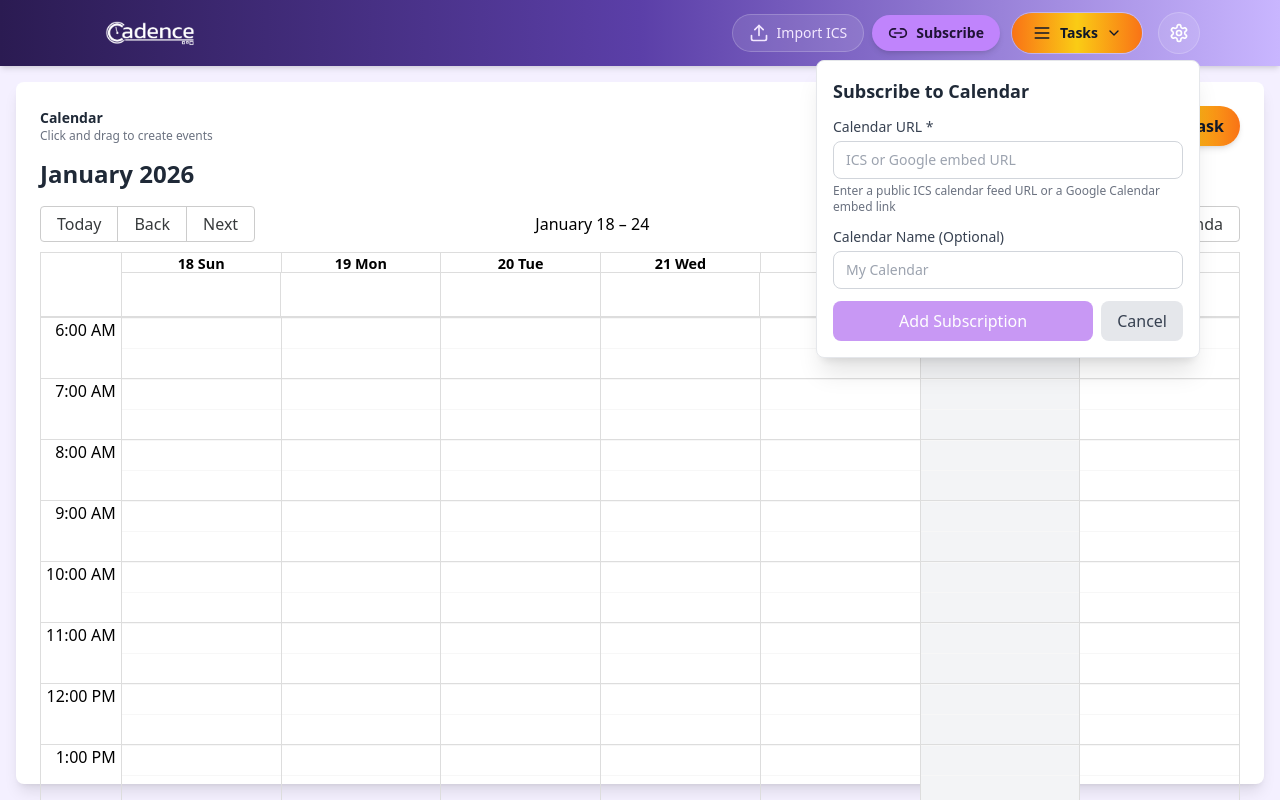
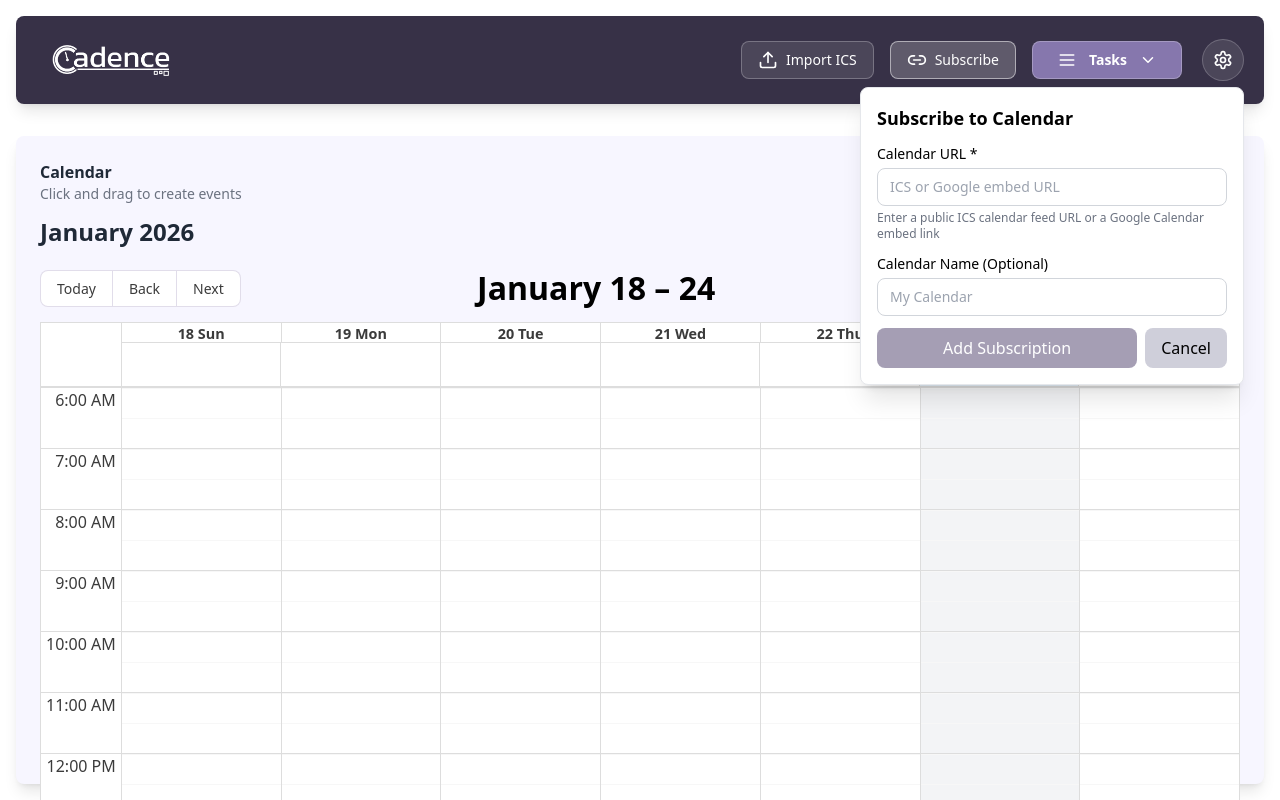
Before and after one commit to JunseongLee98/Capstone_Bridgers, a Next.js app: page / in a window 1280 px wide. Both pictures are taken after a click on the button "Subscribe". Built offline with nearby package versions, Linux system fonts and the light colour scheme.

Commit message:
Update overall UI color scheme, spacing, and sizing

```diff
--- a/app/globals.css
+++ b/app/globals.css
@@ -24,6 +24,12 @@ body {
   min-height: 0;
 }
 
+.rbc-toolbar-label {
+  font-size: 32px;
+  font-weight: 600;
+  background-color: #F7F6FF;
+}
+
 .rbc-event {
   border-radius: 4px;
   padding: 2px 5px;
@@ -41,3 +47,30 @@ body {
 .rbc-time-slot {
   min-height: 30px; /* each 30-minute slot within the hour */
 }
+
+.rbc-time-view,
+.rbc-month-view,
+.rbc-agenda-view {
+  background-color: white;
+}
+
+.rbc-toolbar .rbc-btn-group button {
+  background: white;
+  color: #3B3B3B;
+  border: 1px solid rgba(134, 119, 173, 0.25);
+  border-radius: 8px;
+  padding: 8px 16px;
+  font-size: 14px;
+  font-weight: 500;
+  transition: all 150ms ease;
+}
+
+.rbc-header {
+  color: #3B3B3B;
+  font-weight: 600;
+}
+
+.rbc-label {
+  color: #3B3B3B;
+  font-weight: 400;
+}
--- a/app/page.tsx
+++ b/app/page.tsx
@@ -757,13 +757,13 @@ export default function Home() {
   const incompleteTasksCount = tasks.filter(t => !t.completedAt).length;
 
   return (
-    <main className="h-screen flex flex-col bg-[#f4f0ff]">
+    <main className="h-screen flex flex-col bg-white">
       {/* Header with dropdowns */}
-      <header className="bg-gradient-to-r from-[#2b1b52] via-[#5b3fa8] to-[#c9b6ff] shadow-md">
-        <div className="max-w-6xl mx-auto px-4 py-3">
+      <header className="p-4">
+        <div className="bg-primary-dark rounded-lg shadow-lg p-5">
           <div className="flex items-center justify-between gap-6">
             <div className="flex items-center gap-3">
-              <div className="relative h-9 w-[140px]">
+              <div className="relative h-12 w-[150px]">
                 <Image
                   src="/cadence-logo-white.png"
                   alt="Cadence"
@@ -774,7 +774,7 @@ export default function Home() {
               </div>
             </div>
 
-            <div className="flex items-center gap-3 relative">
+            <div className="flex items-center gap-4 relative">
               {/* ICS File Import & Subscribe */}
               <input
                 ref={fileInputRef}
@@ -784,11 +784,11 @@ export default function Home() {
                 className="hidden"
                 disabled={isImportingICS}
               />
-              <div className="flex items-center gap-2">
+              <div className="flex items-center gap-4">
                 <button
                   onClick={triggerFileInput}
                   disabled={isImportingICS}
-                  className="flex items-center gap-2 px-4 py-2 rounded-full bg-white/10 text-purple-100 border border-white/20 hover:bg-white/16 transition-colors disabled:opacity-50 text-sm"
+                  className="flex items-center gap-2 px-4 py-2 rounded-lg bg-white/10 text-white border border-white/25 hover:bg-white/16 transition-colors hover:bg-white/16 hover:border-white/40 hover:text-white disabled:opacity-50 text-sm"
                   title="Import ICS calendar file"
                 >
                   <Upload size={20} />
@@ -796,7 +796,7 @@ export default function Home() {
                 </button>
                 <button
                   onClick={() => setShowSubscriptionDialog(!showSubscriptionDialog)}
-                  className="flex items-center gap-2 px-4 py-2 rounded-full bg-purple-400 text-[#1f1235] font-semibold shadow-md hover:bg-purple-300 transition-colors text-sm"
+                  className={`flex items-center gap-2 px-4 py-2 rounded-lg bg-white/10 text-white border border-white/25 hover:bg-white/16 transition-colors hover:border-white/40 hover:text-white ${showSubscriptionDialog ? "bg-white/20 border-white/50 text-white" : ""} disabled:opacity-50 text-sm`}
                   title="Subscribe to ICS calendar URL"
                 >
                   <Link2 size={20} />
@@ -807,10 +807,10 @@ export default function Home() {
               {/* Subscription Dialog */}
               {showSubscriptionDialog && (
                 <div className="absolute right-0 top-12 w-96 bg-white rounded-lg shadow-xl border border-gray-200 z-50 p-4">
-                  <h3 className="text-lg font-bold text-gray-800 mb-3">Subscribe to Calendar</h3>
+                  <h3 className="text-lg font-bold text-primary mb-3">Subscribe to Calendar</h3>
                   <div className="space-y-3">
                     <div>
-                      <label className="block text-sm font-medium text-gray-700 mb-1">
+                      <label className="block text-sm font-medium text-primary mb-1">
                         Calendar URL *
                       </label>
                       <input
@@ -825,7 +825,7 @@ export default function Home() {
                       </p>
                     </div>
                     <div>
-                      <label className="block text-sm font-medium text-gray-700 mb-1">
+                      <label className="block text-sm font-medium text-primary mb-1">
                         Calendar Name (Optional)
                       </label>
                       <input
@@ -884,7 +884,7 @@ export default function Home() {
                       <button
                         onClick={handleAddICSSubscription}
                         disabled={isLoadingICSSubscription || !newSubscriptionUrl.trim()}
-                        className="flex-1 px-4 py-2 bg-purple-600 text-white rounded-lg hover:bg-purple-700 disabled:opacity-50 disabled:cursor-not-allowed transition-colors"
+                        className="flex-1 px-4 py-2 bg-secondary/80 text-white rounded-lg hover:bg-secondary disabled:opacity-70 disabled:cursor-not-allowed transition-colors"
                       >
                         {isLoadingICSSubscription ? 'Adding...' : 'Add Subscription'}
                       </button>
@@ -894,7 +894,7 @@ export default function Home() {
                           setNewSubscriptionUrl('');
                           setNewSubscriptionName('');
                         }}
-                        className="px-4 py-2 bg-gray-200 text-gray-700 rounded-lg hover:bg-gray-300 transition-colors"
+                        className="px-4 py-2 bg-neutral text-primary rounded-lg hover:bg-neutral/80 transition-colors"
                       >
                         Cancel
                       </button>
@@ -909,8 +909,7 @@ export default function Home() {
                   onClick={() => {
                     setTasksDropdownOpen(!tasksDropdownOpen);
                   }}
-                  className="flex items-center gap-2 px-5 py-2.5 rounded-full bg-gradient-to-r from-[#f97316] via-[#facc15] to-[#f97316] text-slate-900 font-semibold shadow-[0_0_0_1px_rgba(255,255,255,0.35)] hover:shadow-[0_0_0_2px_rgba(255,255,255,0.6)] transition-all text-sm"
-                >
+                  className={`flex items-center gap-3 px-6 py-2 rounded-lg bg-primary-light text-white font-semibold text-sm border border-white/25 transition-colors hover:bg-primary-light/90 hover:text-white ${tasksDropdownOpen ? "bg-primary-light/80 border-white/50 text-white" : ""}`}                >
                   <Menu size={20} />
                   Tasks
                   {incompleteTasksCount > 0 && (
@@ -918,14 +917,14 @@ export default function Home() {
                       {incompleteTasksCount}
                     </span>
                   )}
-                  <ChevronDown size={16} />
+                  <ChevronDown size={18} />
                 </button>
 
                 {tasksDropdownOpen && (
                   <div className="absolute right-0 mt-2 w-96 bg-white rounded-lg shadow-xl border border-gray-200 z-50 max-h-[calc(100vh-120px)] overflow-y-auto">
                     <div className="p-4 border-b border-gray-200">
                       <div className="flex items-center justify-between mb-4">
-                        <h2 className="text-xl font-bold text-gray-800">Tasks</h2>
+                        <h2 className="text-xl font-bold text-primary">Tasks</h2>
                         <div className="flex gap-2">
                           <input
                             ref={tasksFileInputRef}
@@ -938,7 +937,7 @@ export default function Home() {
                           <button
                             onClick={triggerTasksFileInput}
                             disabled={isImportingICS}
-                            className="flex items-center gap-1.5 px-2.5 py-1.5 bg-purple-600 text-white text-xs rounded-lg hover:bg-purple-700 transition-colors disabled:opacity-50"
+                            className="flex items-center gap-1.5 px-2.5 py-1.5 bg-secondary-inactive text-white text-xs rounded-lg hover:bg-secondary-inactive/85 transition-colors disabled:opacity-50"
                             title="Import tasks from ICS file"
                           >
                             <Upload size={14} />
@@ -946,7 +945,7 @@ export default function Home() {
                           </button>
                           <button
                             onClick={() => setIsAddingTask(!isAddingTask)}
-                            className="flex items-center gap-2 px-3 py-1.5 bg-primary-600 text-white text-sm rounded-lg hover:bg-primary-700 transition-colors"
+                            className="flex items-center gap-2 px-3 py-1.5 bg-secondary text-white text-sm rounded-lg hover:bg-secondary/90 transition-colors"
                           >
                             <Plus size={16} />
                             Add Task
@@ -1231,11 +1230,11 @@ export default function Home() {
       {/* Full-width Calendar */}
       <div className="flex-1 overflow-hidden">
         <div className="h-full w-full p-4">
-          <div className="h-full w-full bg-white rounded-lg shadow-lg p-6">
+          <div className="h-full w-full bg-background rounded-lg shadow-lg p-6">
             <div className="mb-3 flex items-center justify-between">
               <div>
-                <h2 className="text-sm font-semibold text-gray-800">Calendar</h2>
-                <p className="text-xs text-gray-500">Click and drag to create events</p>
+                <h2 className="text-base font-semibold text-gray-800">Calendar</h2>
+                <p className="text-sm text-gray-500">Click and drag to create events</p>
               </div>
               <button
                 onClick={() => {
@@ -1243,7 +1242,7 @@ export default function Home() {
                   setTasksDropdownOpen(false);
                   setIsAddingTask(false);
                 }}
-                className="flex items-center gap-2 px-4 py-2 rounded-full bg-gradient-to-r from-[#f97316] via-[#facc15] to-[#f97316] text-slate-900 font-semibold shadow-md hover:shadow-lg transition-all"
+                className="flex items-center gap-2 px-4 py-2 rounded-lg bg-primary-light text-white border border-white/25 font-semibold shadow-md hover:bg-primary-light/90 transition-all"
                 title="Add a new task"
               >
                 <Plus size={18} />
@@ -1265,7 +1264,7 @@ export default function Home() {
           <div className="bg-white rounded-lg shadow-xl p-6 max-w-lg w-full mx-4">
             <div className="flex items-start justify-between mb-4">
               <div>
-                <h3 className="text-xl font-bold text-gray-800">Add Task</h3>
+                <h3 className="text-xl font-bold text-primary">Add Task</h3>
                 <p className="text-sm text-gray-600">This will be scheduled automatically</p>
               </div>
               <button
@@ -1394,14 +1393,14 @@ export default function Home() {
               <div className="flex gap-3 pt-2">
                 <button
                   type="submit"
-                  className="flex-1 px-4 py-2 bg-primary-600 text-white rounded-lg hover:bg-primary-700 transition-colors"
+                  className="flex-1 px-4 py-2 bg-secondary text-white rounded-lg hover:bg-secondary/90 transition-colors"
                 >
                   Add Task
                 </button>
                 <button
                   type="button"
                   onClick={() => setShowAddTaskDialog(false)}
-                  className="px-4 py-2 bg-gray-200 text-gray-700 rounded-lg hover:bg-gray-300 transition-colors"
+                  className="px-4 py-2 bg-neutral text-gray-700 rounded-lg hover:bg-neutral/80 transition-colors"
                 >
                   Cancel
                 </button>
@@ -1601,7 +1600,7 @@ export default function Home() {
       {showSettingsDialog && (
         <div className="fixed inset-0 bg-black bg-opacity-50 flex items-center justify-center z-50">
           <div className="bg-white rounded-lg shadow-xl p-6 max-w-md w-full mx-4 max-h-[90vh] overflow-y-auto">
-            <h3 className="text-xl font-bold text-gray-800 mb-1">Settings</h3>
+            <h3 className="text-xl font-bold text-primary mb-1">Settings</h3>
             <p className="text-sm text-gray-600 mb-6">Configure scheduling and calendar behavior</p>
 
             <div className="space-y-6">
@@ -1697,7 +1696,7 @@ export default function Home() {
                   setShowSettingsDialog(false);
                 }}
                 disabled={tempWorkHours.startHour >= tempWorkHours.endHour}
-                className="flex-1 px-4 py-2 bg-primary-600 text-white rounded-lg hover:bg-primary-700 disabled:opacity-50 disabled:cursor-not-allowed transition-colors"
+                className="flex-1 px-4 py-2 bg-secondary text-white rounded-lg hover:bg-secondary/90 disabled:opacity-70 disabled:cursor-not-allowed transition-colors"
               >
                 Save
               </button>
@@ -1708,7 +1707,7 @@ export default function Home() {
                   setTempBreakAfterEvents(breakAfterEvents);
                   setTempFocusMinutes(focusMinutes);
                 }}
-                className="px-4 py-2 bg-gray-200 text-gray-700 rounded-lg hover:bg-gray-300 transition-colors"
+                className="px-4 py-2 bg-neutral text-gray-700 rounded-lg hover:bg-neutral/90 transition-colors"
               >
                 Cancel
               </button>
--- a/tailwind.config.js
+++ b/tailwind.config.js
@@ -19,7 +19,22 @@ module.exports = {
           700: '#0369a1',
           800: '#075985',
           900: '#0c4a6e',
+          dark: '#373147',
+          light: '#8677AD'
         },
+
+        secondary: {
+          DEFAULT: '#60547B',
+          inactive: '#A9A1B5'
+        },
+
+        text: {
+          primary: '#3B3B3B',
+          secondary: '#979797',
+        },
+
+        background: '#F7F6FF',
+        neutral: '#CFCFDA',
       },
     },
   },
```
